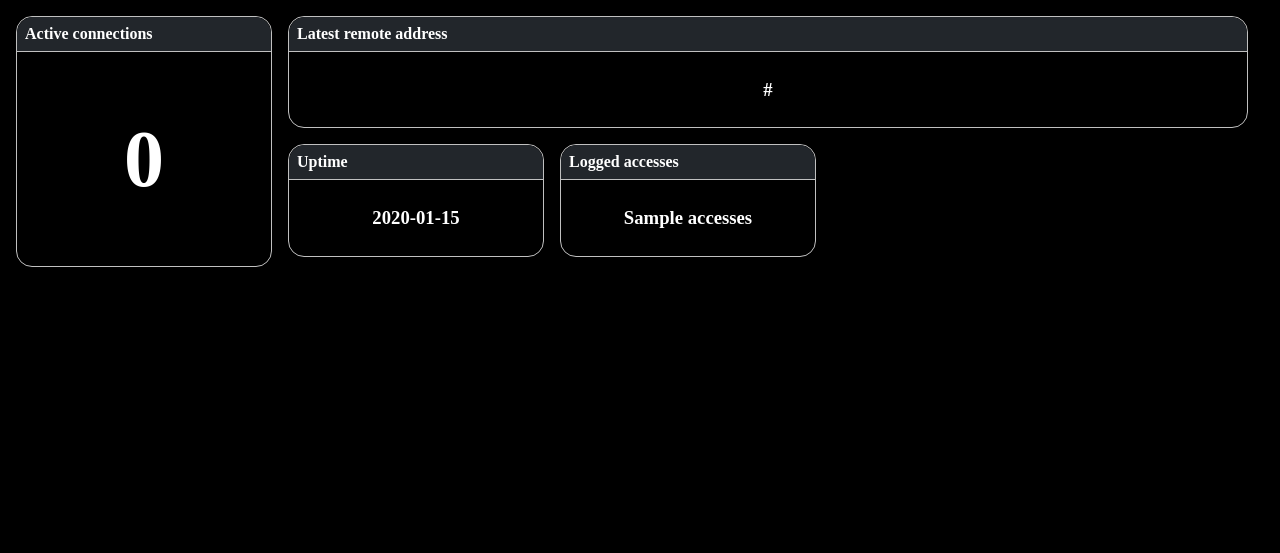
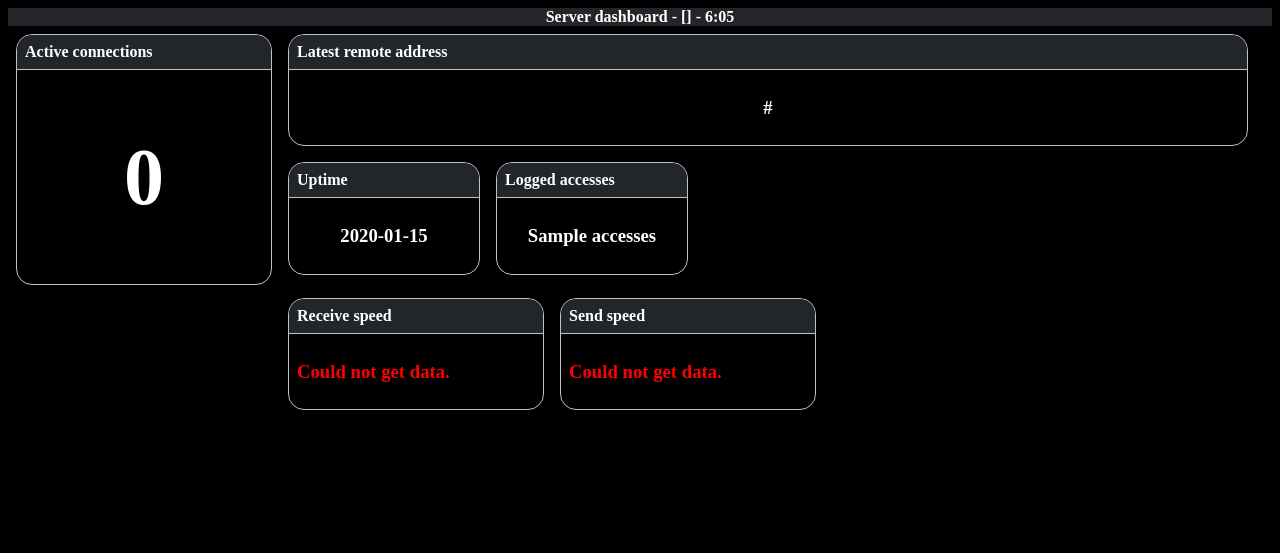
Before and after one commit to deadbok/server-hud, a Flask app: template app/templates/index.html in a window 1280 px wide. Shown: the top 553 px of the page. Run offline with Flask 2, Linux system fonts and the light colour scheme; the template is opened without the code that fills it: most values are stand-ins (such as "Sample title", 1, 10 or a date in 2020); data that the repository does not hold is empty.

Commit message:
Sensors moslty done.

```diff
--- a/app/__init__.py
+++ b/app/__init__.py
@@ -6,4 +6,6 @@
 from flask import Flask
 
 app = Flask(__name__)
+app.config.from_object('config')
+
 from app import views
--- a/app/static/css/dashboard.css
+++ b/app/static/css/dashboard.css
@@ -10,6 +10,14 @@
 body {
 	background: black;
  	color: white;
+}
+
+.header {
+	background: #22262B;
+	font-weight: bold;
+	border-width: 0em;
+	padding: 0em;
+	width: 100%;
 }
 
 .connections {
@@ -33,7 +41,7 @@
 	border-radius: 1em;
  	float: left;
  	margin: 0.5em;
- 	width: 20%;
+ 	width: 15%;
 }
 
 .accesses {
@@ -41,7 +49,7 @@
 	border-radius: 1em;
  	float: left;
  	margin: 0.5em;
- 	width: 20%;
+ 	width: 15%;
 }
 
 .web-panel {
@@ -50,6 +58,33 @@
 }
 
 .web-panel:after {
+    content: "";
+    clear: both;
+    display: block;
+}
+
+.rcv_speed {
+	border: 0.1em solid silver;
+	border-radius: 1em;
+ 	float: left;
+ 	margin: 0.5em;
+ 	width: 20%;
+}
+
+.send_speed {
+	border: 0.1em solid silver;
+	border-radius: 1em;
+ 	float: left;
+ 	margin: 0.5em;
+ 	width: 20%;
+}
+
+.speed-panel {
+    width: 100vw;
+    height: 33vh;
+}
+
+.speed-panel:after {
     content: "";
     clear: both;
     display: block;
@@ -79,3 +114,9 @@
 	font-weight: bold;
 	/*font-family: sans-serif;*/
 }
+
+.error
+{
+	color: red;
+}
+}
--- a/app/templates/index.html
+++ b/app/templates/index.html
@@ -5,16 +5,16 @@
     	<meta http-equiv="X-UA-Compatible" content="IE=edge">
 	    <meta name="viewport" content="width=device-width, initial-scale=1">
 	    <!-- The above 3 meta tags *must* come first in the head; any other head content must come *after* these tags -->
-	    {% if title %}
-	    	<title>{{ title }} - server HUD</title>
+	    {% if hostname %}
+	    	<title>{{ hostname }} - server HUD</title>
 	    {% else %}
 	        <title>Unknown hostname - server HUD</title>
 	    {% endif %}
 	    <link href="/static/css/dashboard.css" rel="stylesheet">
 	    <meta http-equiv="refresh" content="30">
-
   	</head>
 	<body>
+		<div class="header"><div class="text-center" id="clock">Server dashboard - {{ hostname }} - 00:00</div></div>
 		<div class="web-panel">
 			<div class="connections">
 	 			<div class="panel-heading">Active connections</div>
@@ -33,9 +33,22 @@
 				<div class="panel-body"><h3 class="text-center">{{ accesses }}</h3></div>
 			</div>
 		</div>
+		<div class="speed-panel">
+			<div class="rcv_speed">
+				<div class="panel-heading">Receive speed</div>
+				<div class="panel-body"><h3 class="text-center" id="rcv_speed"></h3></div>
+			</div>
+			<div class="send_speed">
+				<div class="panel-heading">Send speed</div>
+				<div class="panel-body"><h3 class="text-center" id="send_speed"></h3></div>
+			</div>
+		</div>
+
 		<script src="static/js/atomic.js" type="text/javascript"></script>
 		<script type="text/javascript">
 var connections = document.getElementById("connections");
+var rcv_speed = document.getElementById("rcv_speed");
+var send_speed = document.getElementById("send_speed");
 
 atomic.get('/rest/connections', 'application/json')
 .success(function (data, xhr)
@@ -45,7 +58,43 @@
 .error(function (data, xhr)
 {
 	connections.innerHTML = "Could not get data.";
+	connections.className = "error";
 });
+
+atomic.get('/rest/recieve_speed', 'application/json')
+.success(function (data, xhr)
+{
+	rcv_speed.innerHTML = data.speed;
+})
+.error(function (data, xhr)
+{
+	rcv_speed.innerHTML = "Could not get data.";
+	rcv_speed.className = "error";
+});
+
+atomic.get('/rest/send_speed', 'application/json')
+.success(function (data, xhr)
+{
+	send_speed.innerHTML = data.speed;
+})
+.error(function (data, xhr)
+{
+	send_speed.innerHTML = "Could not get data.";
+	send_speed.className = "error";
+});
+
+function checkTime(i)
+{
+    if (i<10) {i = "0" + i};  // add zero in front of numbers < 10
+    return i;
+}
+
+var today=new Date();
+var h=today.getHours();
+var m=today.getMinutes();
+var s=today.getSeconds();
+m = checkTime(m);
+document.getElementById('clock').innerHTML = "Server dashboard - {{ hostname }} - " + h + ":" + m;
 		</script>
 	</body>
 </html>
--- a/app/views.py
+++ b/app/views.py
@@ -3,6 +3,7 @@
 
 @author: oblivion
 '''
+
 from datetime import datetime
 from socket import getfqdn
 
@@ -12,6 +13,12 @@
 
 from app import app
 
+avg_rcv_speed = 0
+avgSendSpeed = 0
+lastRcvBytes = 0
+lastSendBytes = 0
+lastRcvTime = 0
+lastSendTime = 0
 
 @app.route('/')
 @app.route('/index')
@@ -20,7 +27,7 @@
 
 # Find the lighttpd process and get the create time, to calculate the up time.
     for process in psutil.process_iter():
-        if (process.name().find('lighttpd') != -1):
+        if (process.name().find(app.config['PROCESS_NAME']) != -1):
             uptime = (datetime.now() -
                       datetime.fromtimestamp(process.create_time()))
     uptime = str(uptime).split('.')[0]
@@ -28,7 +35,7 @@
 # Get latest remote address from access.log.
     lines = list()
     try:
-        with open("/var/log/lighttpd/access.log", "rt") as log_file:
+        with open(app.config['ACCESS_LOG'], "rt") as log_file:
 # And so lets waste a lot of memory, said the programmer.
             lines = log_file.readlines()
         log_file.close()
@@ -39,8 +46,9 @@
 # Set total requests
     accesses = len(lines)
 
-    return render_template('index.html', title=getfqdn(),
+    return render_template('index.html', hostname=getfqdn(),
                            url=remote, uptime=uptime, accesses=accesses)
+
 
 @app.route('/rest/connections')
 def connections():
@@ -52,3 +60,52 @@
             active += 1
 #Return JSON
     return jsonify(connections=active)
+
+
+@app.route('/rest/recieve_speed')
+def rcv_speed():
+    global avg_rcv_speed
+    global lastRcvBytes
+    global lastRcvTime
+
+    interfaces = psutil.net_io_counters(True)
+    now = datetime.now()
+    s = interfaces[app.config['INTERFACE']].bytes_recv
+
+    if lastRcvTime == 0:
+        lastRcvBytes = s
+        lastRcvTime = now
+        return jsonify(speed=0)
+
+    time = (now - lastRcvTime).seconds
+    rcv_bytes = s - lastRcvBytes
+    speed = (rcv_bytes / time) / 1024
+
+    avg_rcv_speed = (avg_rcv_speed + speed) / 2
+    lastRcvBytes = s
+
+    return jsonify(speed="{0:.2f}".format(avg_rcv_speed))
+
+@app.route('/rest/send_speed')
+def send_speed():
+    global avgSendSpeed
+    global lastSendBytes
+    global lastSendTime
+
+    interfaces = psutil.net_io_counters(True)
+    now = datetime.now()
+    s = interfaces[app.config['INTERFACE']].bytes_sent
+
+    if lastSendTime == 0:
+        lastSendBytes = s
+        lastSendTime = now
+        return jsonify(speed=0)
+
+    time = (now - lastSendTime).seconds
+    send_bytes = s - lastSendBytes
+    speed = (send_bytes / time) / 1024
+
+    avgSendSpeed = (avgSendSpeed + speed) / 2
+    lastSendBytes = s
+
+    return jsonify(speed="{0:.2f}".format(avgSendSpeed))
```
Also changed, not shown: config.py (added, +11 -0 lines).
